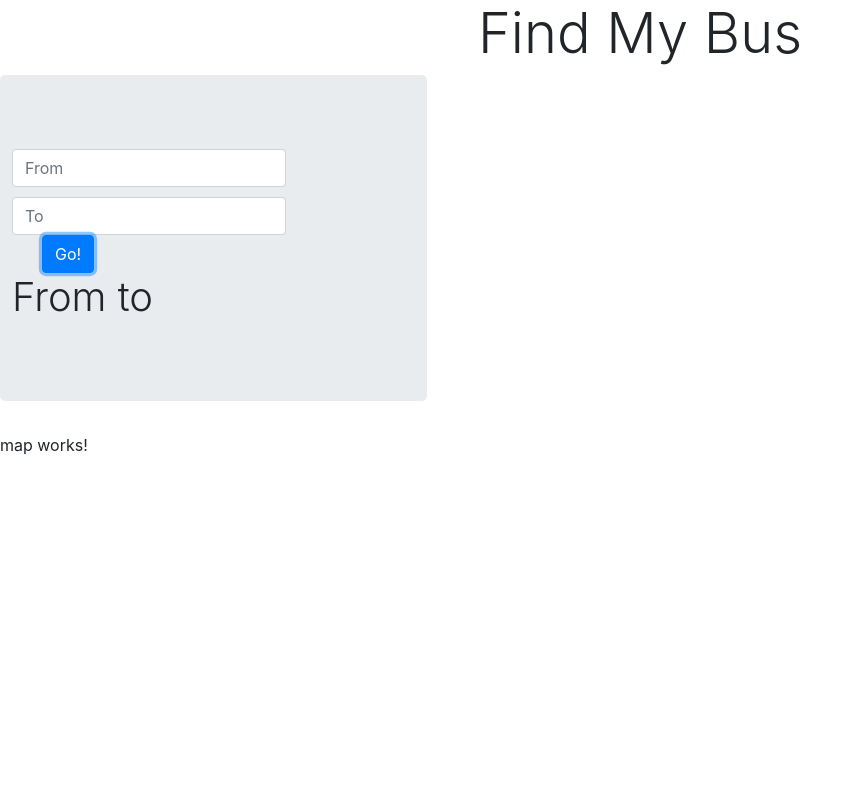
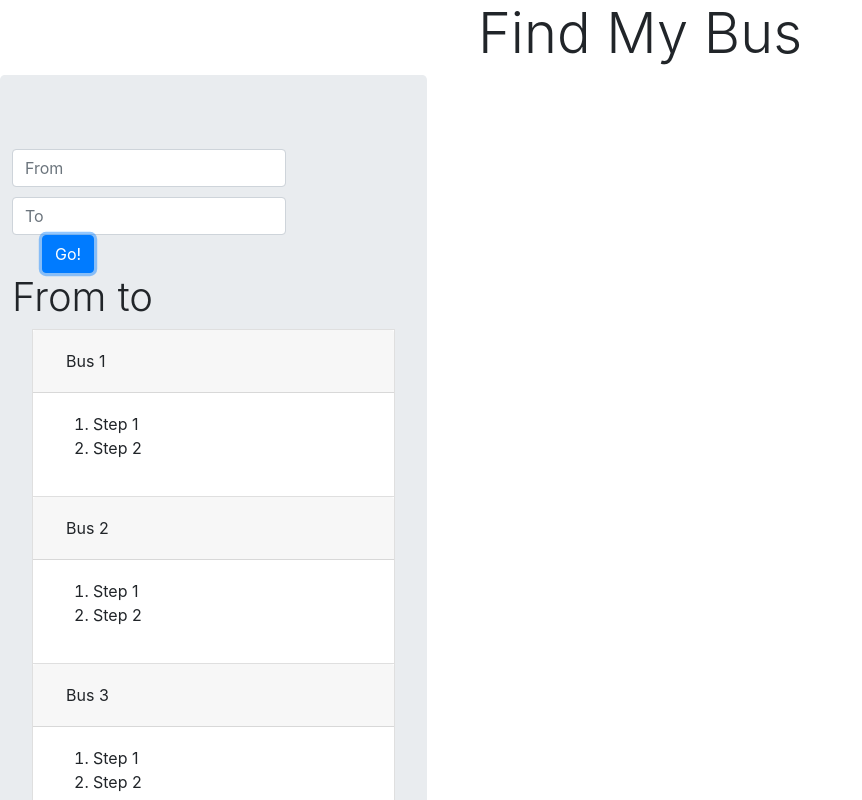
Before and after one commit to Driftydirt/FindMyBus, an Angular app: page / in a window 1280 px wide. Both pictures are taken after a click on the button "Go!". Shown: the top 800 px of the page, without its empty margins (0-862 px from the left). Built offline with nearby package versions, Linux system fonts and the light colour scheme.

Commit message:
Displaying results

```diff
--- a/src/app/search/results/Result/result.component.css
+++ b/src/app/search/results/Result/result.component.css
@@ -0,0 +1,5 @@
+.active {
+    color: #155724;
+    background-color: #d4edda;
+    border-color: #c3e6cb;
+}
--- a/src/app/search/results/Result/result.component.html
+++ b/src/app/search/results/Result/result.component.html
@@ -1,3 +1,18 @@
-<ol>
-  <li *ngFor="let direction of directions">{{direction}}</li>
-</ol>
+<div class="accordion" id="accordionExample">
+  <div class="card" [class.active]="selectionChecker(title)">
+      <div class="card-header" id="headingOne">
+        <h5 class="mb-0">
+          <button (click)="ResultsComponent.selectRoute(title)" class="btn" type="button" data-toggle="collapse" data-target="#collapseOne" aria-expanded="false" aria-controls="collapseOne">
+                {{title}}
+          </button>
+        </h5>
+      </div>
+      <div id="collapseOne" class="collapse show" aria-labelledby="headingOne" data-parent="#accordionExample">
+        <div class="card-body">
+          <ol>
+            <li *ngFor="let direction of directions">{{direction}}</li>
+          </ol>
+        </div>
+      </div>
+  </div>
+</div>
--- a/src/app/search/results/Result/result.component.ts
+++ b/src/app/search/results/Result/result.component.ts
@@ -1,4 +1,4 @@
-import { Component, OnInit } from '@angular/core';
+import { Component, OnInit, Input } from '@angular/core';
 
 @Component({
   selector: 'app-result',
@@ -6,11 +6,25 @@ import { Component, OnInit } from '@angular/core';
   styleUrls: ['./result.component.css']
 })
 export class ResultComponent implements OnInit {
-  public directions: string[];
+  @Input() public directions: string[];
+  @Input() public title: string;
+  public selectedRouteTitle: string;
   constructor() {
    }
 
   ngOnInit() {
   }
 
+  public selectRoute(title: string) {
+    this.selectedRouteTitle = title;
+  }
+
+  public selectionChecker(title: string) {
+    if(title === this.selectedRouteTitle) {
+      return true;
+    } else {
+      return false;
+    }
+  }
+
 }
--- a/src/app/search/results/results.component.html
+++ b/src/app/search/results/results.component.html
@@ -1,4 +1,4 @@
 <h3 class="display-4 title">From {{searchResults.fromLocation}} to {{searchResults.toLocation}}</h3>
 <ng-container *ngFor="let result of searchResults.results">
-  <app-result></app-result>
+  <app-result [directions]="result.directions" [title]="result.title"></app-result>
 </ng-container>
--- a/src/app/search/results/results.component.ts
+++ b/src/app/search/results/results.component.ts
@@ -11,8 +11,12 @@ import { SearchResult, SearchResults } from '../search-result.model';
 })
 export class ResultsComponent implements OnInit {
   @Input() public searchResults: SearchResults;
+  public selectedRouteTitle: string;
 
   ngOnInit() {
   }
+  public selectRoute(title: string) {
+    this.selectedRouteTitle = title;
+  }
 
 }
--- a/src/app/search/search-result.model.ts
+++ b/src/app/search/search-result.model.ts
@@ -5,5 +5,6 @@ export interface SearchResults {
 }
 
 export interface SearchResult {
+  title: string;
   directions: string[];
 }
```
